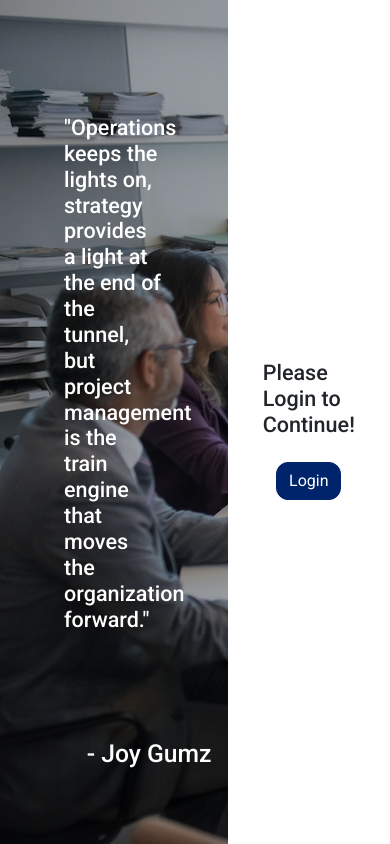
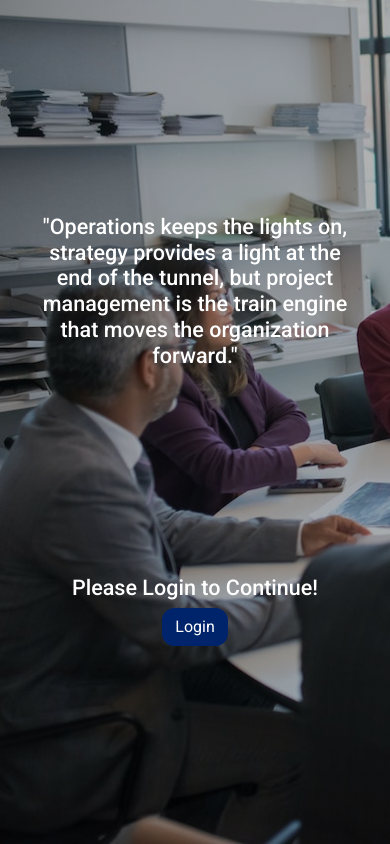
Before and after one commit to tanmaymspatel/react-project-management, a React (Create React App) app: page / in a window 390 px wide. Built offline with nearby package versions, Linux system fonts and the light colour scheme.

Commit message:
Auth0 implementation

```diff
--- a/src/assets/scss/layout/_login.scss
+++ b/src/assets/scss/layout/_login.scss
@@ -2,3 +2,11 @@
     background: linear-gradient(0deg, rgba($dark, 0.3), rgba($dark, 0.3)), url('../../images/login-background.jpg');
     background-size: cover;
 }
+
+.login-text {
+    color: $light;
+
+    @include media-breakpoint-up(md) {
+        color: $dark;
+    }
+}
--- a/src/core/components/AuthLoginForm.tsx
+++ b/src/core/components/AuthLoginForm.tsx
@@ -8,25 +8,22 @@ function AuthLoginForm() {
 
     const navigate = useNavigate();
 
-    console.log("login form");
-
-
     const { loginWithRedirect, isLoading, isAuthenticated } = useAuth0();
 
     useEffect(() => {
-        console.log(isAuthenticated);
-
         if (isAuthenticated) {
-            console.log('hi');
             navigate('/projects')
         }
+
+        if (isLoading) {
+            console.log('load');
+        }
     })
+    return (
+        <div className="h-100 d-flex flex-column justify-content-center align-items-center px-3 px-lg-5">
 
-    return (
-        <div className="h-100 d-flex flex-column justify-content-center align-items-center px-5">
-            {isLoading && isAuthenticated ? <h4>Loading...</h4> : null}
-            {!isAuthenticated && !isLoading ? <h4 className="py-3">Please Login to Continue!</h4> : <h4>Welcome!</h4>}
-            {!isAuthenticated && !isLoading ? <Button type='button' className="btn btn-secondary" handleClick={() => loginWithRedirect()}>Login</Button> : null}
+            <h4 className="py-md-3 login-text">{!isAuthenticated ? 'Please Login to Continue!' : 'Welcome!'} </h4>
+            {!isAuthenticated ? <Button type='button' className="btn btn-secondary" handleClick={() => loginWithRedirect()}>Login</Button> : null}
         </div>
     );
 };
--- a/src/core/components/Login.tsx
+++ b/src/core/components/Login.tsx
@@ -8,10 +8,10 @@ import LoginImage from "./LoginImage";
 function Login() {
     return (
         <div className="h-100 row g-0">
-            <div className="col-7 h-100">
+            <div className="col-md-7 h-100">
                 <LoginImage />
             </div>
-            <div className="col-5 h-100">
+            <div className="col-md-5 h-100">
                 <AuthLoginForm />
             </div>
         </div>
--- a/src/core/components/LoginImage.tsx
+++ b/src/core/components/LoginImage.tsx
@@ -1,3 +1,5 @@
+import AuthLoginForm from "./AuthLoginForm";
+
 /**
  * @name LoginImage
  * @returns A section with backgroung image
@@ -5,13 +7,16 @@
 function LoginImage() {
     return (
         <div className="login-image h-100 d-flex flex-column justify-content-evenly p-3">
-            <h4 className="text-light p-5">"Operations keeps the lights on, strategy provides a light at the end of the tunnel,
+            <h4 className="text-light p-3 p-md-5 text-center text-md-left">"Operations keeps the lights on, strategy provides a light at the end of the tunnel,
                 but project management
                 is the train engine that moves the organization forward."
             </h4>
-            <h2 className="text-light text-end">
+            <h2 className="text-light text-end d-none d-md-block">
                 - Joy Gumz
             </h2>
+            <div className="d-md-none">
+                <AuthLoginForm />
+            </div>
         </div>
     )
 };
```
